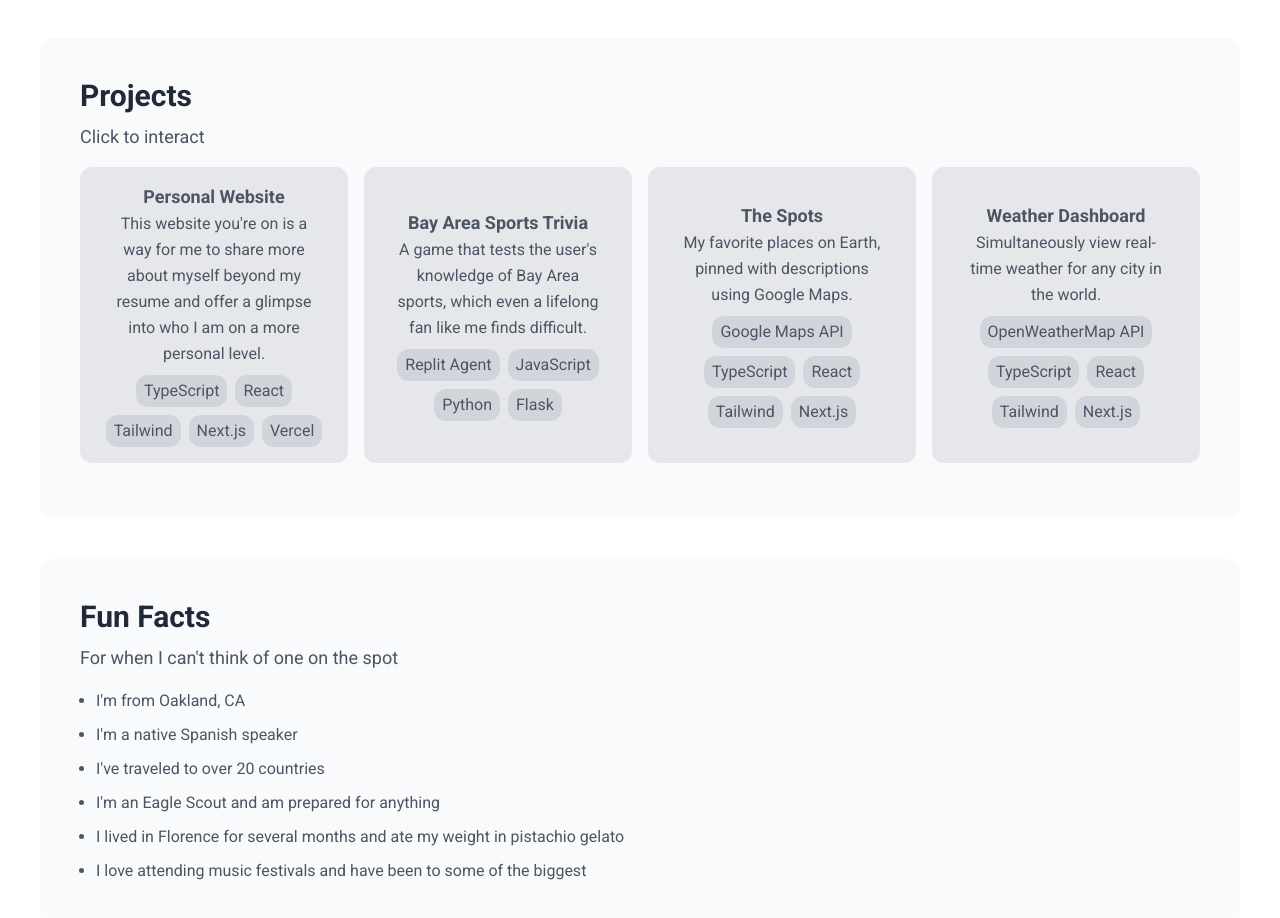
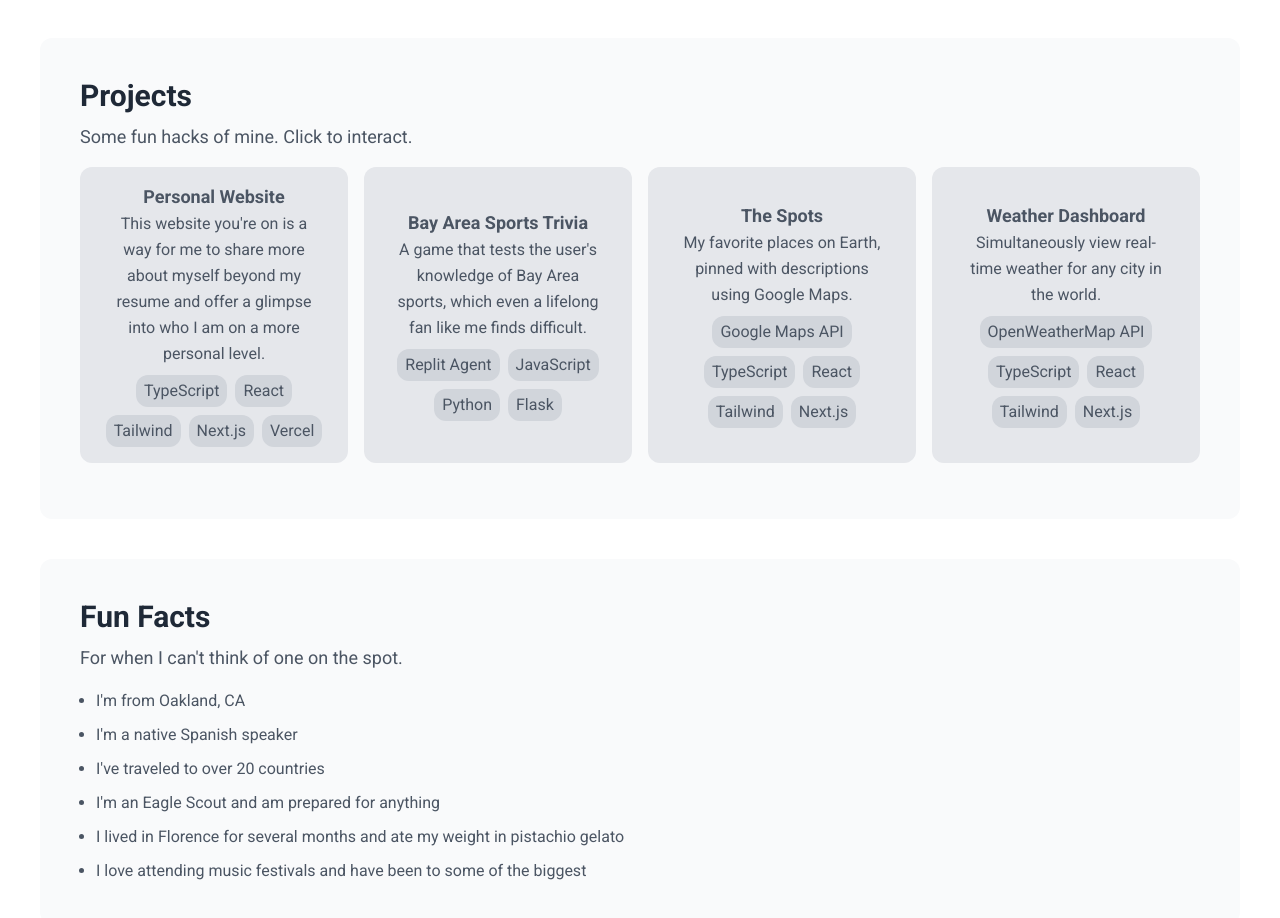
Before and after one commit to alecabdul/personal-website, a Next.js app: page / in a window 1280 px wide. Shown: the part 1640-2558 px from the top of the page. Built offline with nearby package versions, Linux system fonts and the light colour scheme; a web font is replaced by a local one.

Commit message:
Update page.tsx

```diff
--- a/app/page.tsx
+++ b/app/page.tsx
@@ -139,7 +139,7 @@ export default function Page() {
         <section id="Projects" className="mt-10 bg-gray-50 p-10 rounded-xl">
           <h2 className="text-2xl font-bold text-gray-800 md:text-3xl">Projects</h2>
           <p className="mt-2 text-lg leading-relaxed">
-            Click to interact</p>
+          Some fun hacks of mine. Click to interact.</p>
 
           <div className="flex flex-col md:flex-row justify-center py-4 gap-4">
 
@@ -246,7 +246,7 @@ export default function Page() {
         <section id="Facts" className="mt-10 bg-gray-50 p-10 rounded-xl">
           <h2 className="text-2xl font-bold text-gray-800 md:text-3xl">Fun Facts</h2>
           <p className="mt-2 text-lg leading-relaxed">
-            For when I can't think of one on the spot</p>
+            For when I can't think of one on the spot.</p>
           <ul className='flex flex-col list-disc mt-4 gap-2 leading-relaxed px-4'>
             <li>I'm from Oakland, CA</li>
             <li>I'm a native Spanish speaker</li>
```
